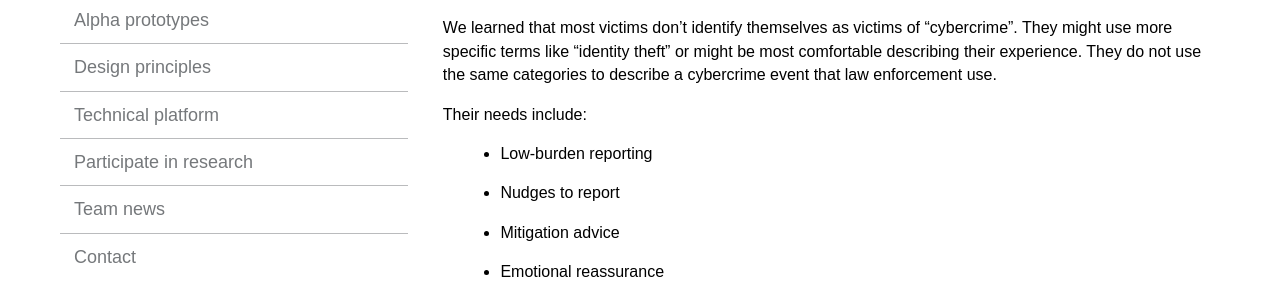
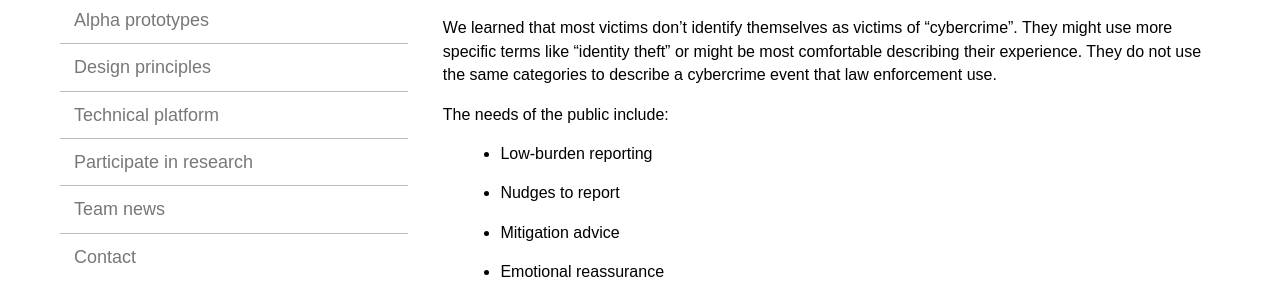
Before and after one commit to cds-snc/rcmp-report-a-cybercrime-alpha-documentation, a Jekyll site: the page built from _pages/en/discovery.md, in a window 1280 px wide. Shown: the part 382-680 px from the top of the page. Built offline with Jekyll 4.4.1, drawn with Linux system fonts in a browser that asks for light colours.

Commit message:
Update discovery.md

```diff
--- a/_pages/en/discovery.md
+++ b/_pages/en/discovery.md
@@ -14,7 +14,7 @@ To test and broaden our assumptions about what people need, we held one-on-one c
 
 We learned that most victims don't identify themselves as victims of "cybercrime". They might use more specific terms like "identity theft" or might be most comfortable describing their experience. They do not use the same categories to describe a cybercrime event that law enforcement use.
 
-Their needs include:
+The needs of the public include:
 > * Low-burden reporting
 > * Nudges to report
 > * Mitigation advice
```
